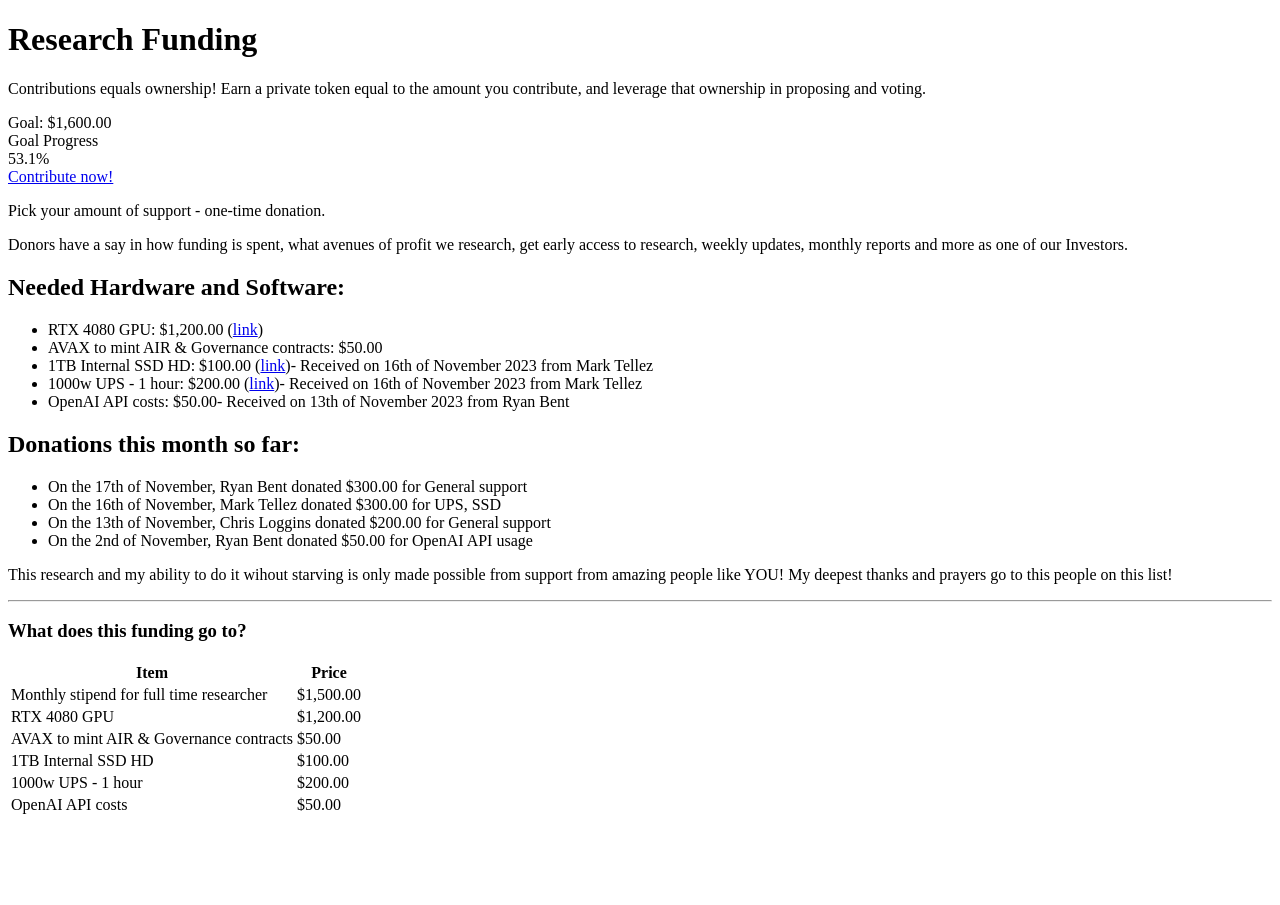
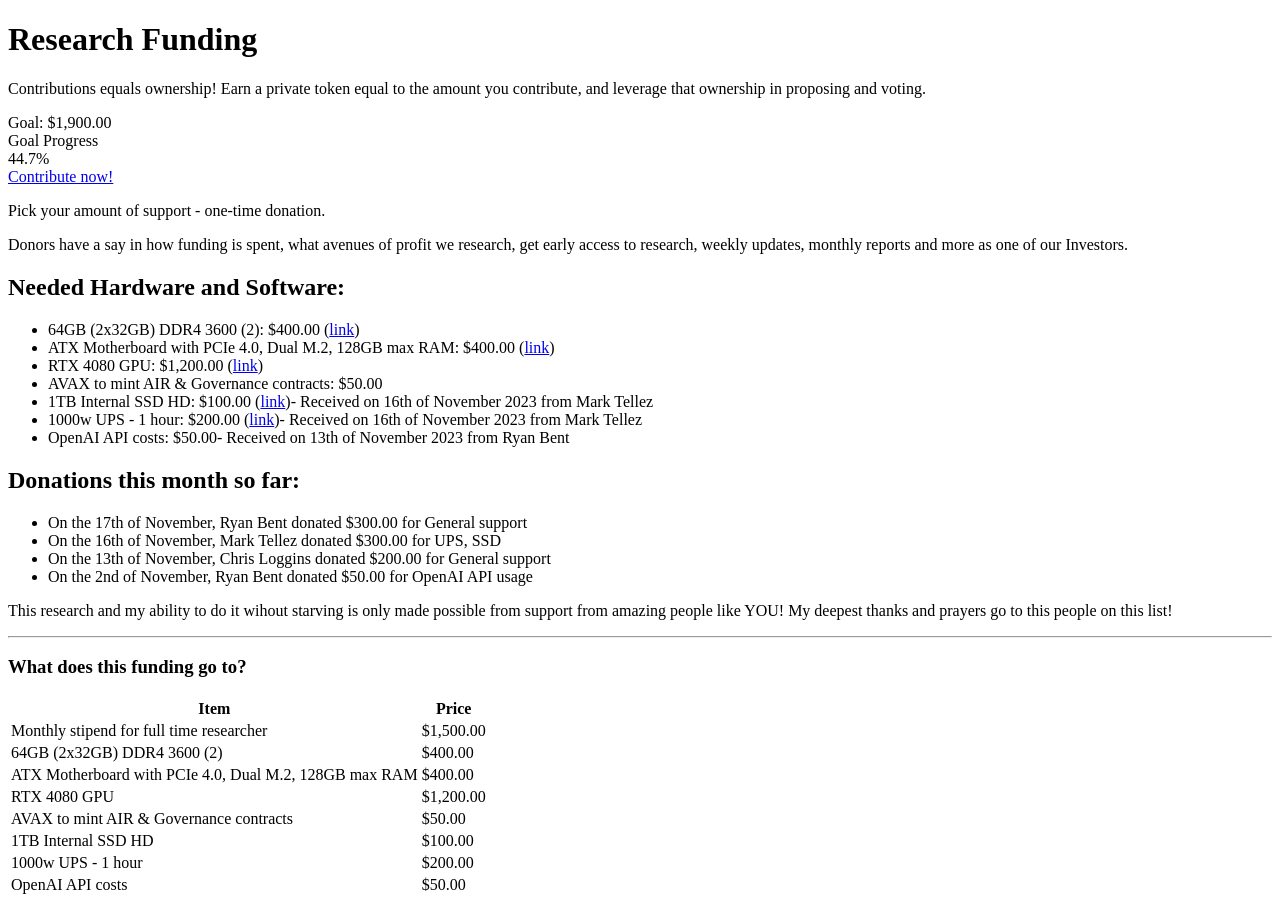
Before and after one commit to marktellez/aaia.institute, a Next.js app: page /funding in a window 1280 px wide. Before the commit the page ends 825 px from the top, so only its background shows below. Built offline with nearby package versions, Linux system fonts and the light colour scheme.

Commit message:
updated funding

```diff
--- a/src/pages/funding.jsx
+++ b/src/pages/funding.jsx
@@ -13,6 +13,8 @@ const stipendAmount = 1500;
 const currentAmount = donations.reduce((total, donor) => total + donor.amount, 0);
 
 const neededItems = [
+  { name: "64GB (2x32GB) DDR4 3600  (2)", price: 400, url: "https://www.amazon.com.mx/gp/product/B081BTFN1B/ref=ewc_pr_img_1?smid=A2176XZ8V87WGL&psc=1" },
+  { name: "ATX Motherboard with PCIe 4.0, Dual M.2, 128GB max RAM", price: 400, url: "https://www.amazon.com.mx/gp/product/B07SXF8GY3/ref=ewc_pr_img_2?smid=AVDBXBAVVSXLQ&psc=1" },
   { received: "2023-11-16T06:00:00.000Z", donor: "Mark Tellez", name: "1TB Internal SSD HD", price: 100, url: "https://www.amazon.com/RAOYI-Internal-Advanced-Upgrade-Performance/dp/B0C3CTZ3ZB/ref=sr_1_5?crid=2NXBKTRKS64X9&keywords=ssd+hard+drive+internal+pc&qid=1699461490&sprefix=ssd+hard+drive+inernal+%2Caps%2C153&sr=8-5" },
   { received: "2023-11-16T06:00:00.000Z", donor: "Mark Tellez", name: "1000w UPS - 1 hour", price: 200, url: "https://www.amazon.com/RAOYI-Internal-Advanced-Upgrade-Performance/dp/B0C3CTZ3ZB/ref=sr_1_5?crid=2NXBKTRKS64X9&keywords=ssd+hard+drive+internal+pc&qid=1699461490&sprefix=ssd+hard+drive+inernal+%2Caps%2C153&sr=8-5" },
   { name: "RTX 4080 GPU", price: 1200, url: "https://www.amazon.com/Gigabyte-Graphics-WINDFORCE-GV-N4080GAMING-OC-16GD/dp/B0BMN5J1XJ/ref=sr_1_1?keywords=NVIDIA%2BRTX%2B4080&qid=1698870812&sr=8-1&th=1" },
@@ -104,7 +106,7 @@ const Funding = () => {
         <h2 className="text-md font-medium prose">Needed Hardware and Software:</h2>
         <ul className="list-disc pl-6 prose">
           {sortedByDate(neededItems, "received").map((item, index) => (
-            <li key={index} className="flex items-center justify-between text-sm">
+            <li key={index} className={`"flex items-center justify-between text-sm w-full ${index === neededItems.indexOf(sortedByDate(neededItems, "received").filter(item => item.received)[0]) ? "border-t border-purple-300 " : ""}`}>
               <span>
                 {item.name}: {formatCurrency(item.price)}
                 {item.url && (<span> (<a target="_blank" href={item.url}>link</a>)</span>)}
```
